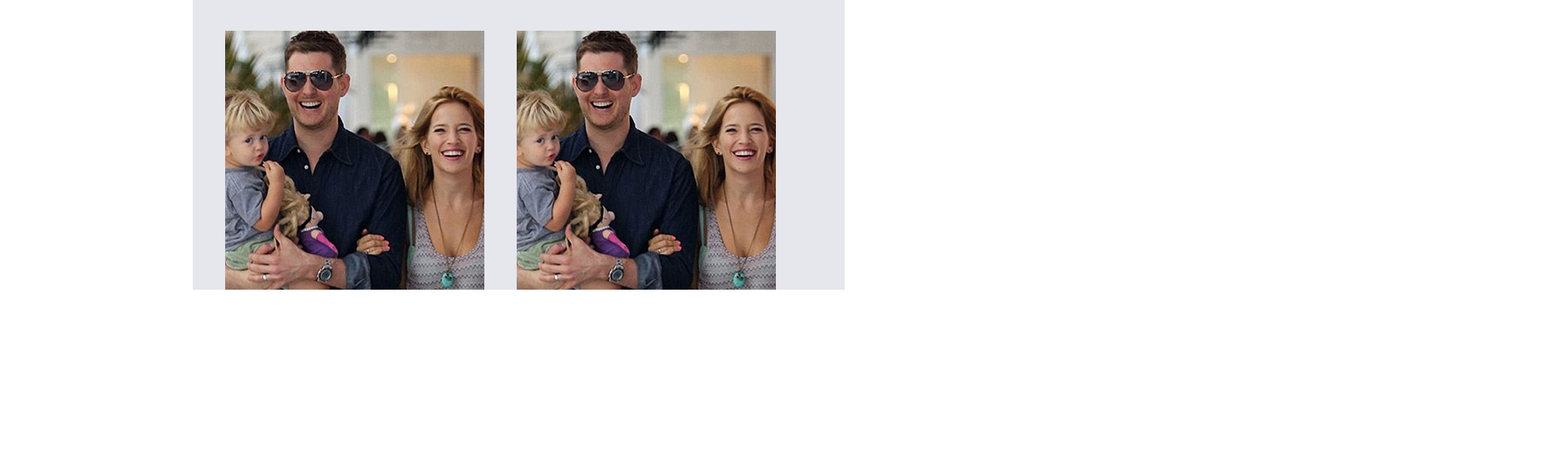
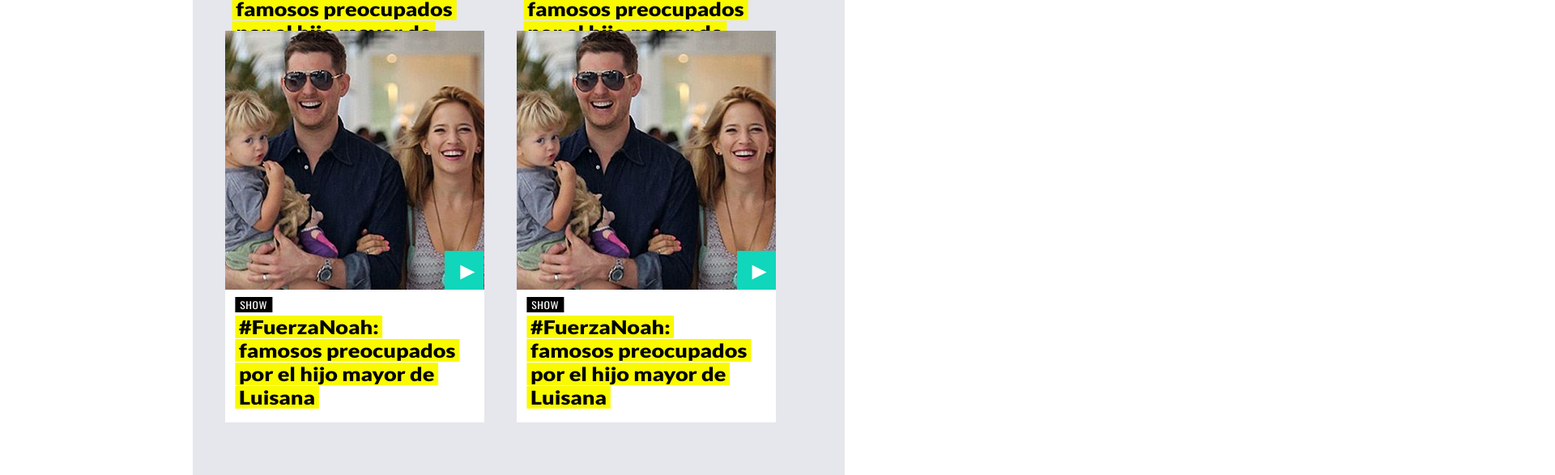
Before and after one commit to facundonapal/iconosur_test, a plain HTML site: page test.html in a window 1280 px wide. Shown: the part 578-1165 px from the top of the page at 81% size, 1920 px wide, since content can reach past the window. Before the commit the page ends 986 px from the top, so only its background shows below. Drawn offline with Linux system fonts and the light colour scheme.

Commit message:
Add files via upload

```diff
--- a/css/custom.css
+++ b/css/custom.css
@@ -1,6 +1,7 @@
 * {
     padding: 0;
     margin: 0;
+    font-size: 20px;
 }
 
 @font-face {
@@ -8,12 +9,22 @@
     src: url(../assets/fonts/MYRIADPRO-BOLD.OTF)
 }
 
+@font-face {
+    font-family: "Lato-Black";
+    src: url(../assets/fonts/Lato-Black.ttf);
+}
+
+@font-face {
+    font-family: "Oswald";
+    src: url(../assets/fonts/Oswald.ttf);
+}
+
 .main-section {
     background-color: #e6e6ed;
     width: 800px;
+    height: 1105px;
     margin: 0 auto;
-    padding-right: 5px;
-    padding-top: 60px;
+    padding: 60px 5px 0 0;
 }
 
 .section {
@@ -27,6 +38,7 @@
 .section-title {
     margin-left: 40px;
     font-size: 36px;
+    font-family: "MYRIADPRO-BOLD";
 }
 
 img {
@@ -36,6 +48,78 @@ img {
     height: auto;
 }
 
-.section-title {
-    font-family: "MYRIADPRO-BOLD";
+p {
+    margin: 10px 0;
 }
+
+.content-card {
+    width: 320px;
+    height: 484px;
+    background: #fff;
+    position: relative;
+    display: inline-block;
+}
+
+.text-line {
+    background: #f9f900;
+    font-family: "Lato-black";
+    font-size: 23.5px;
+    margin: 15% 5%;
+    padding: 0 4px;
+}
+
+.sep {
+    height: 1px;
+}
+
+.text-box {
+    width: 100%;
+    position: absolute;
+    bottom: 15.8%;
+    transform: scaleX(1.15);
+    margin: 0 0 13px 31px;
+}
+
+.text-box::before {
+    content: "SHOW";
+    position: absolute;
+    bottom: 5.95rem;
+    left: 3.15rem;
+    background-color: #000;
+    color: #fff;
+    padding: 1px 5px;
+    font-family: "Oswald";
+    letter-spacing: 0.5px;
+    font-size: 0.55rem;
+}
+
+.text-box-second {
+    bottom: 4.5px !important;
+    margin: 0 0 13px 18px;
+}
+
+.text-box-second::before {
+    left: .8rem;
+    font-size: .6rem;
+}
+
+.hijo {
+    background: #f9f900;
+    margin: 1.9px 0;
+    font-family: "Lato-black";
+    font-size: 23.5px;
+    margin-left: 5%;
+}
+
+.button-card {
+    position: absolute;
+    top: 56.15%;
+    right: 0.05%;
+    background-color: #10d6bb;
+    color: #fff;
+    text-align: center;
+    font-size: 1.5rem;
+    width: 40px;
+    height: 40px;
+    padding: 8px 0 0 8px;
+}
--- a/test.html
+++ b/test.html
@@ -13,14 +13,70 @@
         <section class="main-section">
             <h2 class="section-title ">Destacadas de la semana</h2>
             <container class="section first-section ">
-                <div><img src="assets/img/320x320.png " alt=" "></div>
-                <div><img src="assets/img/320x320.png " alt=" "></div>
+                <!-- EN EL PRIMERO PROBE OTRA IMAGEN -->
+                <div class="content">
+                    <img src="assets/img/320x320.png" alt="Familia de 3">
+                    <div class="text-box">
+                        <span class="text-line">#FuerzaNoah:</span><br>
+                        <div class="sep"></div>
+                        <span class="text-line">famosos preocupados</span><br>
+                        <div class="sep"></div>
+                        <span class="text-line">por el hijo mayor de</span>
+                        <div class="sep"></div>
+                        <span class="text-line">Luisana</span>
+                    </div>
+                </div>
+                <div class="content">
+                    <img src="assets/img/320x320.png" alt="Familia de 3">
+                    <div class="text-box">
+                        <span class="text-line">#FuerzaNoah:</span><br>
+                        <div class="sep"></div>
+                        <span class="text-line">famosos preocupados</span><br>
+                        <div class="sep"></div>
+                        <span class="text-line">por el hijo mayor de</span>
+                        <div class="sep"></div>
+                        <span class="text-line">Luisana</span>
+                    </div>
+                </div>
+
             </container>
 
-            <h2 class="section-title ">Destacadas del dia</h2>
+            <h2 class="section-title ">Destacadas del día</h2>
             <container class="section second-section ">
-                <div><img src="assets/img/320x320.png " alt=" "></div>
-                <div><img src="assets/img/320x320.png " alt=" "></div>
+
+                <div class="card">
+                    <div class="content-card">
+                        <img src="assets/img/320x320.png " alt=" ">
+                        <div class="button-card">&#9658</div>
+                        <div class="text-box text-box-second">
+                            <span class="text-line">#FuerzaNoah:</span><br>
+                            <div class="sep"></div>
+                            <span class="text-line">famosos preocupados</span><br>
+                            <div class="sep"></div>
+                            <span class="text-line">por el hijo mayor de</span>
+                            <div class="sep"></div>
+                            <span class="text-line">Luisana</span>
+                        </div>
+                    </div>
+                </div>
+
+
+
+                <div class="card">
+                    <div class="content-card">
+                        <img src="assets/img/320x320.png " alt=" ">
+                        <div class="button-card">&#9658</div>
+                        <div class="text-box text-box-second">
+                            <span class="text-line">#FuerzaNoah:</span><br>
+                            <div class="sep"></div>
+                            <span class="text-line">famosos preocupados</span><br>
+                            <div class="sep"></div>
+                            <span class="text-line">por el hijo mayor de</span>
+                            <div class="sep"></div>
+                            <span class="text-line">Luisana</span>
+                        </div>
+                    </div>
+                </div>
             </container>
         </section>
 
```
Also changed, not shown: assets/fonts/Lato-Black.ttf (added), assets/fonts/Oswald.ttf (added).
